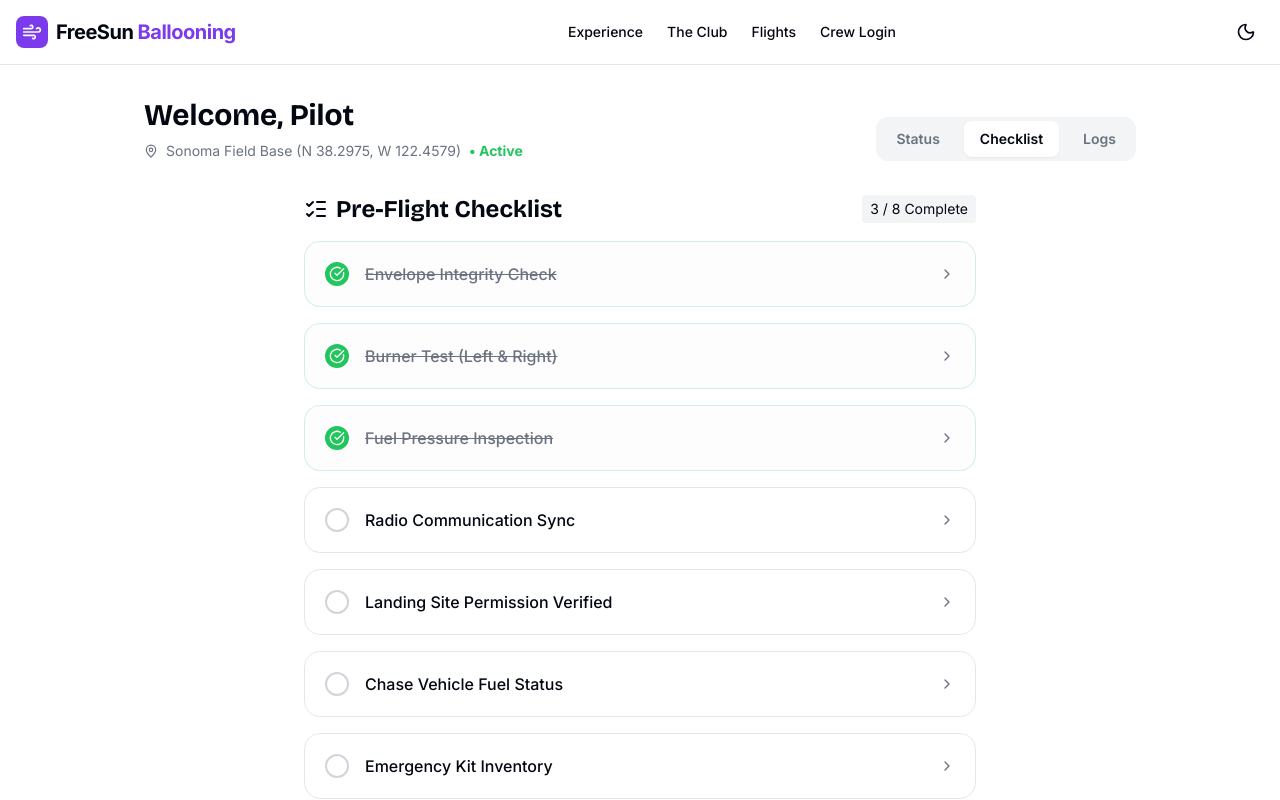
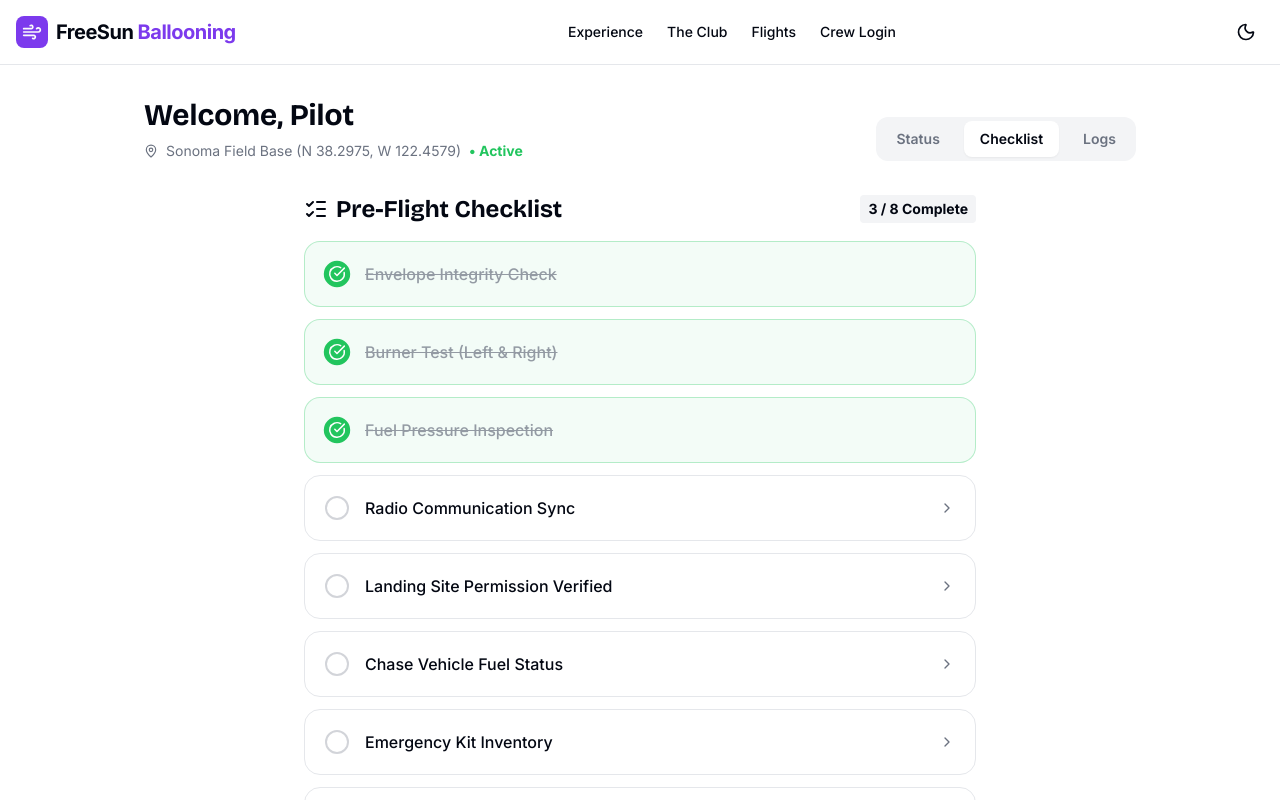
Before and after one commit to ericthayer/freesun-gemini, a React (Vite) app: page /#/dashboard in a window 1280 px wide. Both pictures are taken after a click on the button "Checklist". Shown: the top 800 px of the page. Built offline with nearby package versions, Linux system fonts and the light colour scheme.

Commit message:
feat(dashboard): Add pre-flight checklist functionality
Implements a dynamic pre-flight checklist for pilots. Users can now toggle checklist items, and a completion count is displayed, providing a clear overview of readiness.

```diff
--- a/pages/Dashboard.tsx
+++ b/pages/Dashboard.tsx
@@ -21,6 +21,26 @@ const Dashboard: React.FC = () => {
     visibility: '10 mi',
     cloudBase: '4,000 ft'
   });
+
+  // Checklist state
+  const [checklists, setChecklists] = useState([
+    { id: 1, text: "Envelope Integrity Check", done: true },
+    { id: 2, text: "Burner Test (Left & Right)", done: true },
+    { id: 3, text: "Fuel Pressure Inspection", done: true },
+    { id: 4, text: "Radio Communication Sync", done: false },
+    { id: 5, text: "Landing Site Permission Verified", done: false },
+    { id: 6, text: "Chase Vehicle Fuel Status", done: false },
+    { id: 7, text: "Emergency Kit Inventory", done: false },
+    { id: 8, text: "Pax Safety Briefing Signed", done: false },
+  ]);
+
+  const toggleChecklist = (id: number) => {
+    setChecklists(prev => prev.map(item =>
+      item.id === id ? { ...item, done: !item.done } : item
+    ));
+  };
+
+  const completedCount = checklists.filter(item => item.done).length;
 
   // Placeholder forecast data
   const forecastData = [
@@ -217,35 +237,50 @@ const Dashboard: React.FC = () => {
         <div className="space-y-4 max-w-2xl mx-auto">
           <div className="flex items-center justify-between mb-4">
             <h2 className="text-2xl font-bold flex items-center gap-2"><ListChecks /> Pre-Flight Checklist</h2>
-            <span className="text-sm bg-muted px-2 py-1 rounded">3 / 8 Complete</span>
+            <span className="text-sm bg-muted px-2 py-1 rounded font-bold transition-all">
+              {completedCount} / {checklists.length} Complete
+            </span>
           </div>
 
-          {[
-            { id: 1, text: "Envelope Integrity Check", done: true },
-            { id: 2, text: "Burner Test (Left & Right)", done: true },
-            { id: 3, text: "Fuel Pressure Inspection", done: true },
-            { id: 4, text: "Radio Communication Sync", done: false },
-            { id: 5, text: "Landing Site Permission Verified", done: false },
-            { id: 6, text: "Chase Vehicle Fuel Status", done: false },
-            { id: 7, text: "Emergency Kit Inventory", done: false },
-            { id: 8, text: "Pax Safety Briefing Signed", done: false },
-          ].map(item => (
+          <div className="space-y-3">
+            {checklists.map(item => (
               <div
                 key={item.id}
-              className={`p-5 border rounded-2xl flex items-center gap-4 transition-all cursor-pointer ${item.done ? 'bg-muted/20 border-green-500/20' : 'hover:border-primary'}`}
+                onClick={() => toggleChecklist(item.id)}
+                className={`p-5 border rounded-2xl flex items-center gap-4 transition-all duration-300 cursor-pointer select-none active:scale-[0.98] ${
+                  item.done
+                    ? 'bg-green-500/5 border-green-500/30'
+                    : 'bg-background hover:border-primary border-border'
+                }`}
               >
-              <div className={`w-6 h-6 rounded-full border-2 flex items-center justify-center ${item.done ? 'bg-green-500 border-green-500 text-white' : 'border-muted-foreground/30'}`}>
-                {item.done && <CheckCircle size={16} />}
+                <div className={`w-6 h-6 rounded-full border-2 flex items-center justify-center transition-all duration-300 transform ${
+                  item.done
+                    ? 'bg-green-500 border-green-500 text-white scale-110'
+                    : 'border-muted-foreground/30 scale-100'
+                }`}>
+                  {item.done && (
+                    <div className="animate-in zoom-in-50 duration-200">
+                      <CheckCircle size={16} />
                     </div>
-              <span className={`font-medium ${item.done ? 'text-muted-foreground line-through' : ''}`}>
+                  )}
+                </div>
+                <span className={`font-medium transition-all duration-300 ${item.done ? 'text-muted-foreground line-through opacity-70' : ''}`}>
                   {item.text}
                 </span>
-              <ChevronRight className="ml-auto text-muted-foreground" size={16} />
+                <ChevronRight className={`ml-auto text-muted-foreground transition-transform duration-300 ${item.done ? 'rotate-90 opacity-0' : ''}`} size={16} />
               </div>
             ))}
+          </div>
 
-          <button className="w-full mt-6 py-4 bg-primary text-white font-black text-lg rounded-2xl shadow-lg shadow-primary/20">
-            Submit Safe Launch Status
+          <button
+            disabled={completedCount < checklists.length}
+            className={`w-full mt-6 py-4 font-black text-lg rounded-2xl shadow-lg transition-all active:scale-95 ${
+              completedCount === checklists.length
+                ? 'bg-primary text-white shadow-primary/20 hover:bg-primary/90'
+                : 'bg-muted text-muted-foreground cursor-not-allowed opacity-60'
+            }`}
+          >
+            {completedCount === checklists.length ? 'Submit Safe Launch Status' : `Complete ${checklists.length - completedCount} more items`}
           </button>
         </div>
       )}
```
Lines whose indentation alone changed are shown as unchanged.
